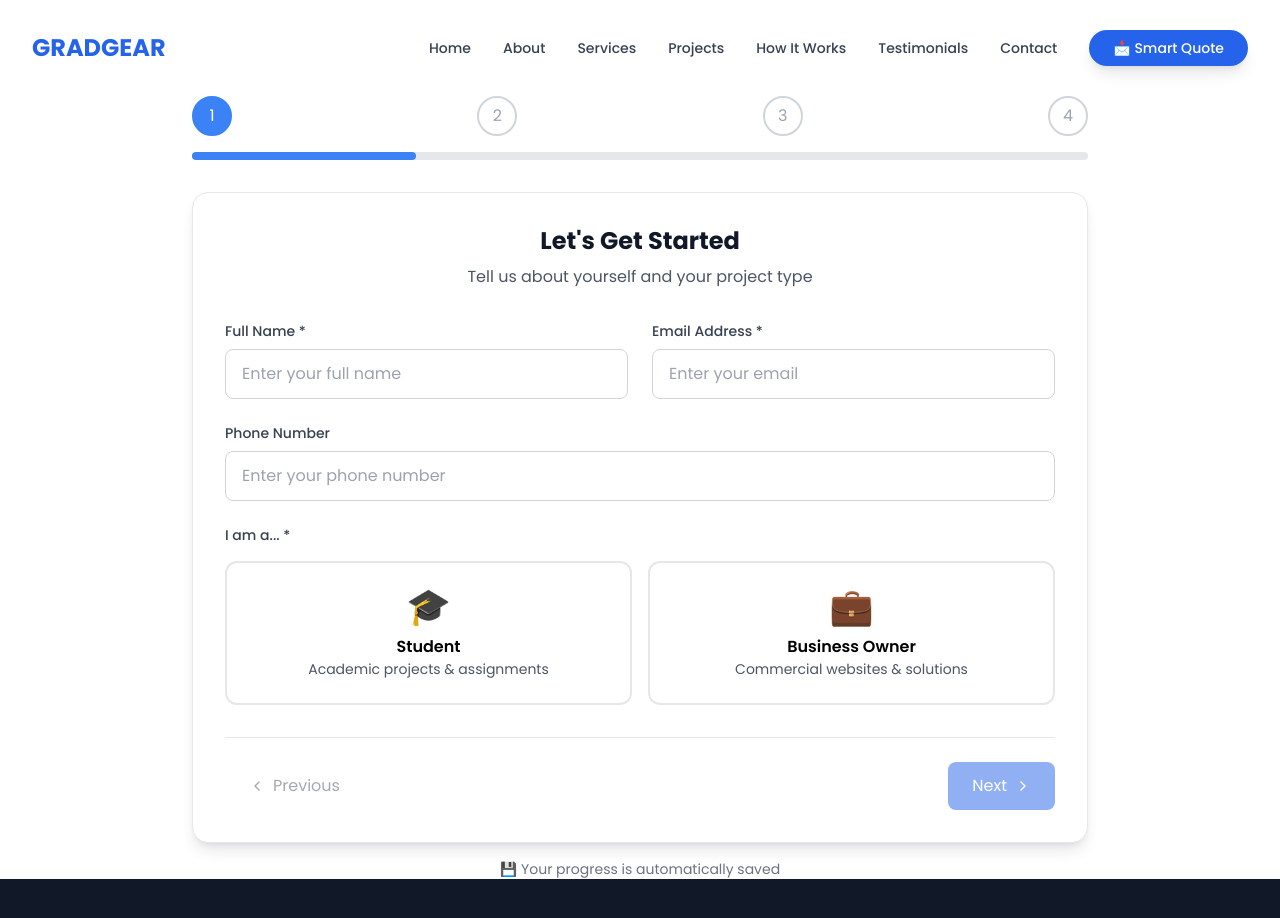
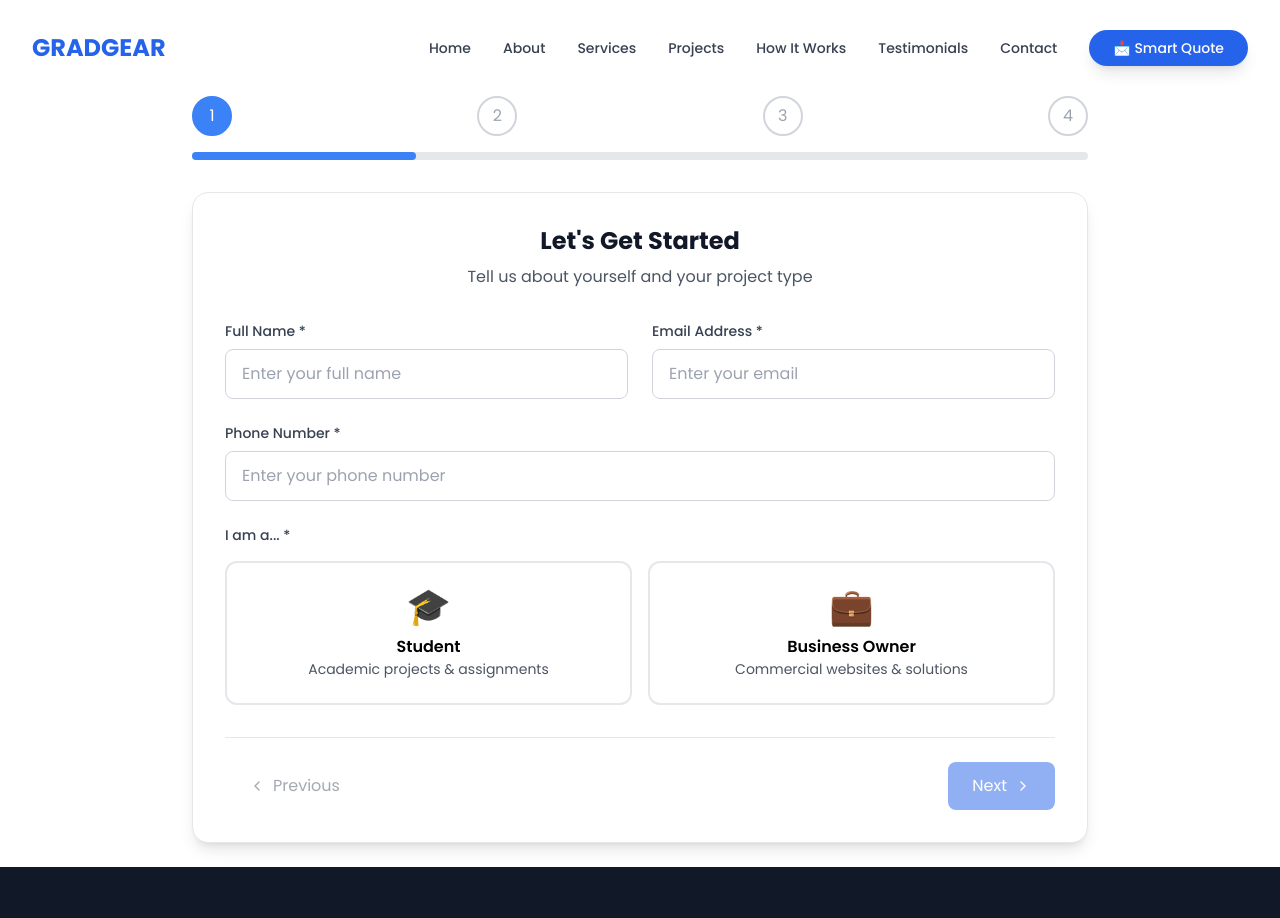
Before and after one commit to SaiVignesh27/gradgearprojects, a React (Vite) app: page /smart-contact in a window 1280 px wide. Shown: the top 918 px of the page. Built offline with nearby package versions, Linux system fonts and the light colour scheme.

Commit message:
second updates

```diff
--- a/src/components/Footer.tsx
+++ b/src/components/Footer.tsx
@@ -9,7 +9,9 @@ const Footer = () => {
         <div className="grid grid-cols-1 md:grid-cols-3 gap-8">
           {/* Brand Section */}
           <div className="space-y-4">
+            <Link to='/'>
             <h3 className="text-2xl font-bold text-blue-400">GRADGEAR</h3>
+            </Link>
             <p className="text-gray-300 text-sm">
               One Gear. Many Solutions.
             </p>
--- a/src/components/SmartContactForm.tsx
+++ b/src/components/SmartContactForm.tsx
@@ -41,8 +41,7 @@ const SmartContactForm = () => {
     timeline: '',
     techPreferences: [],
     startDate: '',
-    additionalNotes: '',
-    // files: [] // removed
+    additionalNotes: ''
   });
   const [isSubmitting, setIsSubmitting] = useState(false);
   const [submitStatus, setSubmitStatus] = useState<'idle' | 'success' | 'error'>('idle');
@@ -226,7 +225,7 @@ const SmartContactForm = () => {
   const isStepValid = () => {
     switch (currentStep) {
       case 1:
-        return formData.fullName && formData.email && formData.clientType;
+        return formData.fullName && formData.email && formData.phone && formData.clientType;
       case 2:
         return formData.serviceType && formData.projectTitle && formData.description;
       case 3:
@@ -278,7 +277,7 @@ const SmartContactForm = () => {
 
             <div>
               <label className="block text-sm font-medium text-gray-700 mb-2">
-                Phone Number
+                Phone Number *
               </label>
               <input
                 type="tel"
@@ -564,7 +563,7 @@ const SmartContactForm = () => {
   }
 
   return (
-    <div className="max-w-4xl mx-auto pt-24">
+    <div className="max-w-4xl mx-auto pt-24 mb-6">
       {/* Progress Bar */}
       <div className="mb-8">
         <div className="flex items-center justify-between mb-4">
@@ -639,11 +638,11 @@ const SmartContactForm = () => {
       </div>
 
       {/* Auto-save indicator */}
-      <div className="text-center mt-4">
+      {/* <div className="text-center mt-4 mb-4">
         <p className="text-sm text-gray-500">
           💾 Your progress is automatically saved
         </p>
-      </div>
+      </div> */}
     </div>
   );
 };
```
